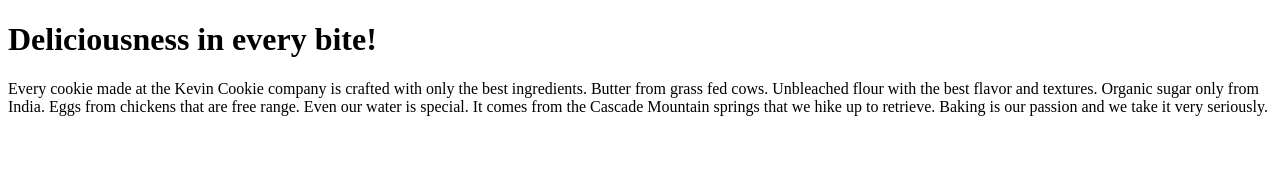
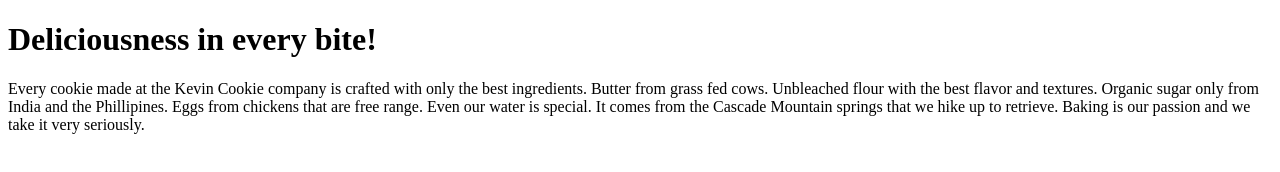
Before and after one commit to Turbostars4/KevinCookieCompany.com, a plain HTML site: page index.htm in a window 1280 px wide. Drawn offline with Linux system fonts and the light colour scheme.

Commit message:
Update index.htm

```diff
--- a/index.htm
+++ b/index.htm
@@ -3,7 +3,7 @@
 <body>
 
 <h1>Deliciousness in every bite!</h1>
-<p>Every cookie made at the Kevin Cookie company is crafted with only the best ingredients. Butter from grass fed cows. Unbleached flour with the best flavor and textures. Organic sugar only from India. Eggs from chickens that are free range. Even our water is special. It comes from the Cascade Mountain springs that we hike up to retrieve. Baking is our passion and we take it very seriously.</p>
+<p>Every cookie made at the Kevin Cookie company is crafted with only the best ingredients. Butter from grass fed cows. Unbleached flour with the best flavor and textures. Organic sugar only from India and the Phillipines. Eggs from chickens that are free range. Even our water is special. It comes from the Cascade Mountain springs that we hike up to retrieve. Baking is our passion and we take it very seriously.</p>
 
 
 </body>
```
